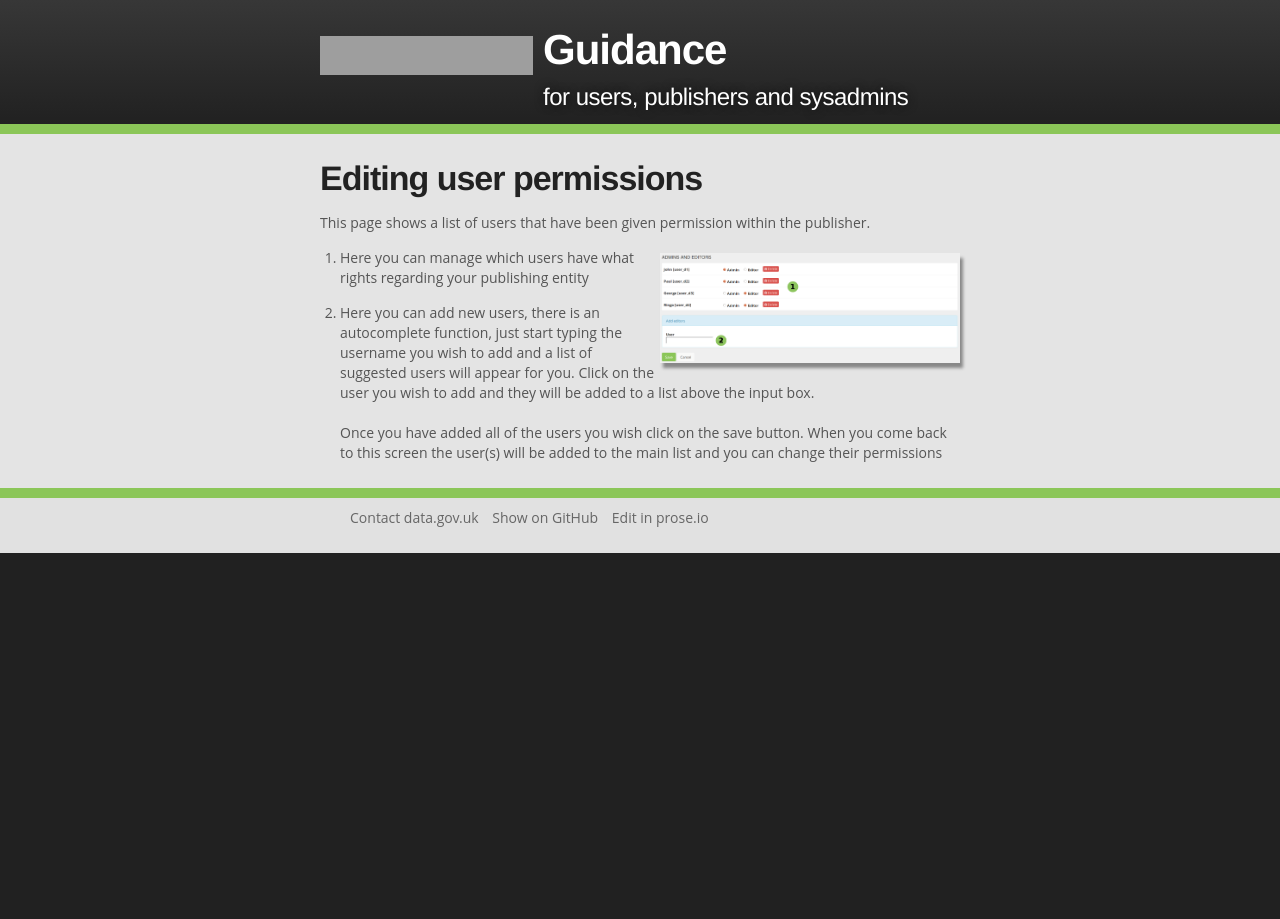
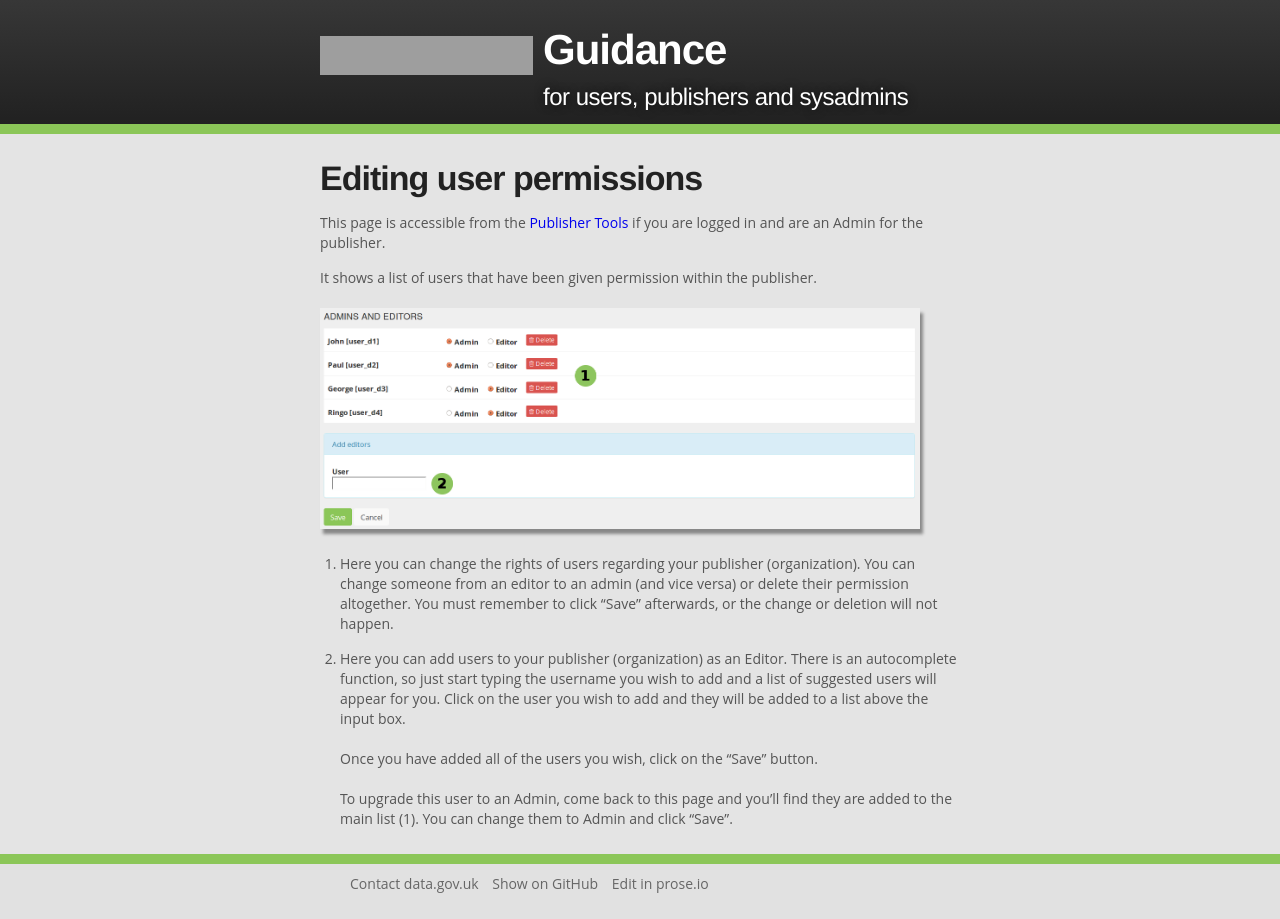
Before and after one commit to datagovuk/guidance, a Jekyll site: the page built from editing_permissions.md, in a window 1280 px wide. Built offline with Jekyll 4.4.1, drawn with Linux system fonts in a browser that asks for light colours; grey boxes are pictures that could not be loaded.

Commit message:
Minor tidy.

```diff
--- a/editing_permissions.md
+++ b/editing_permissions.md
@@ -3,11 +3,12 @@ title: Editing user permissions
 layout: "default"
 ---
 
-This page shows a list of users that have been given permission within the
-publisher.
+This page is accessible from the [Publisher Tools](publisher_tools.html) if you are logged in and are an Admin for the publisher.
 
-<img src="images/edit_user_properties.png" style="float: right; width: 300px;">
+It shows a list of users that have been given permission within the publisher.
 
-1. Here you can manage which users have what rights regarding your publishing entity
+<img src="images/edit_user_properties.png" style="width: 600px;">
 
-2. Here you can add new users, there is an autocomplete function, just start typing the username you wish to add and a list of suggested users will appear for you. Click on the user you wish to add and they will be added to a list above the input box. <br><br>Once you have added all of the users you wish click on the save button. When you come back to this screen the user(s) will be added to the main list and you can change their permissions
+1. Here you can change the rights of users regarding your publisher (organization). You can change someone from an editor to an admin (and vice versa) or delete their permission altogether. You must remember to click "Save" afterwards, or the change or deletion will not happen.
+
+2. Here you can add users to your publisher (organization) as an Editor. There is an autocomplete function, so just start typing the username you wish to add and a list of suggested users will appear for you. Click on the user you wish to add and they will be added to a list above the input box. <br><br>Once you have added all of the users you wish, click on the "Save" button. <br><br>To upgrade this user to an Admin, come back to this page and you'll find they are added to the main list (1). You can change them to Admin and click "Save".
```
Also changed, not shown: publisher_tools.md (+5 -2 lines).
